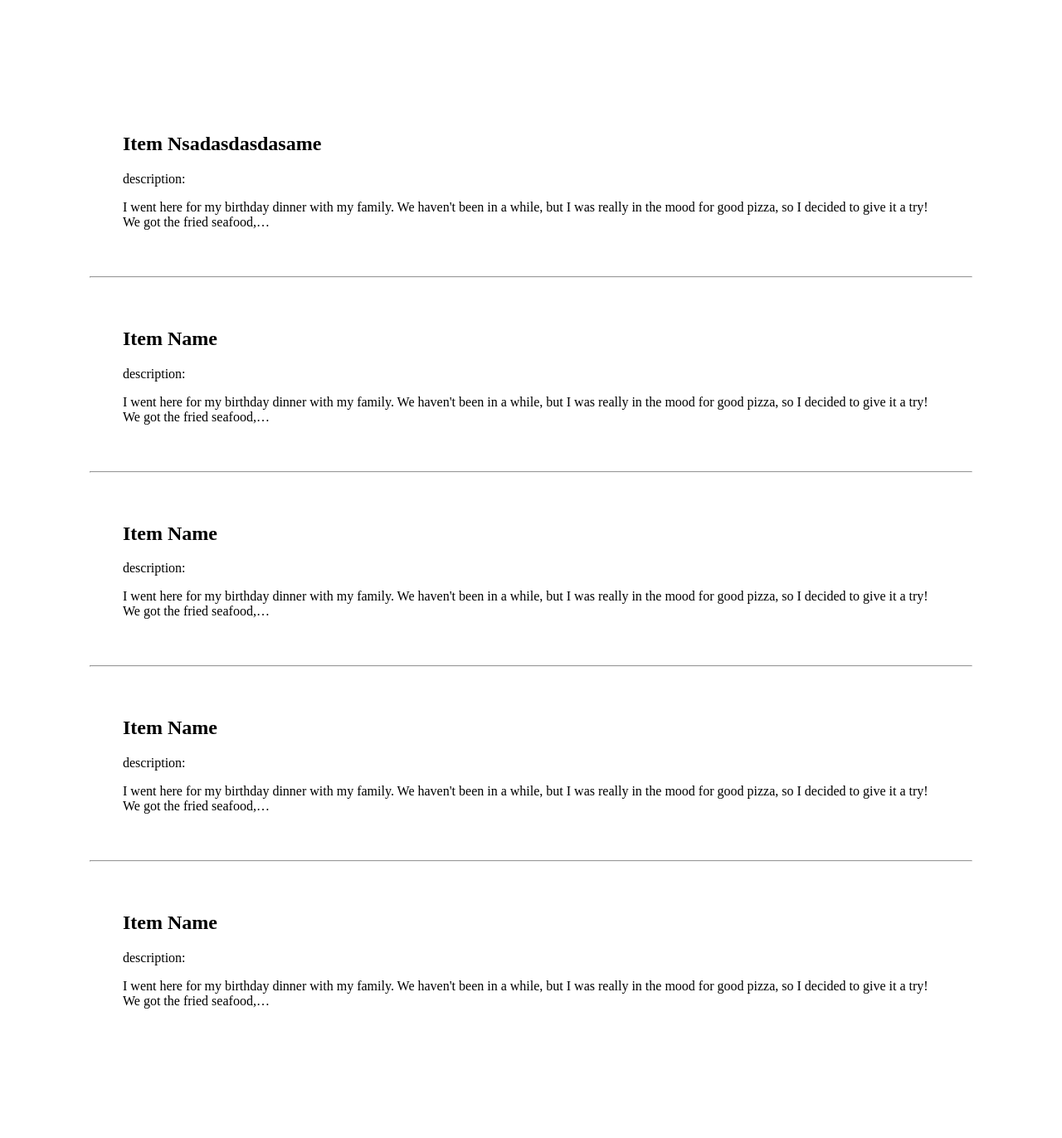
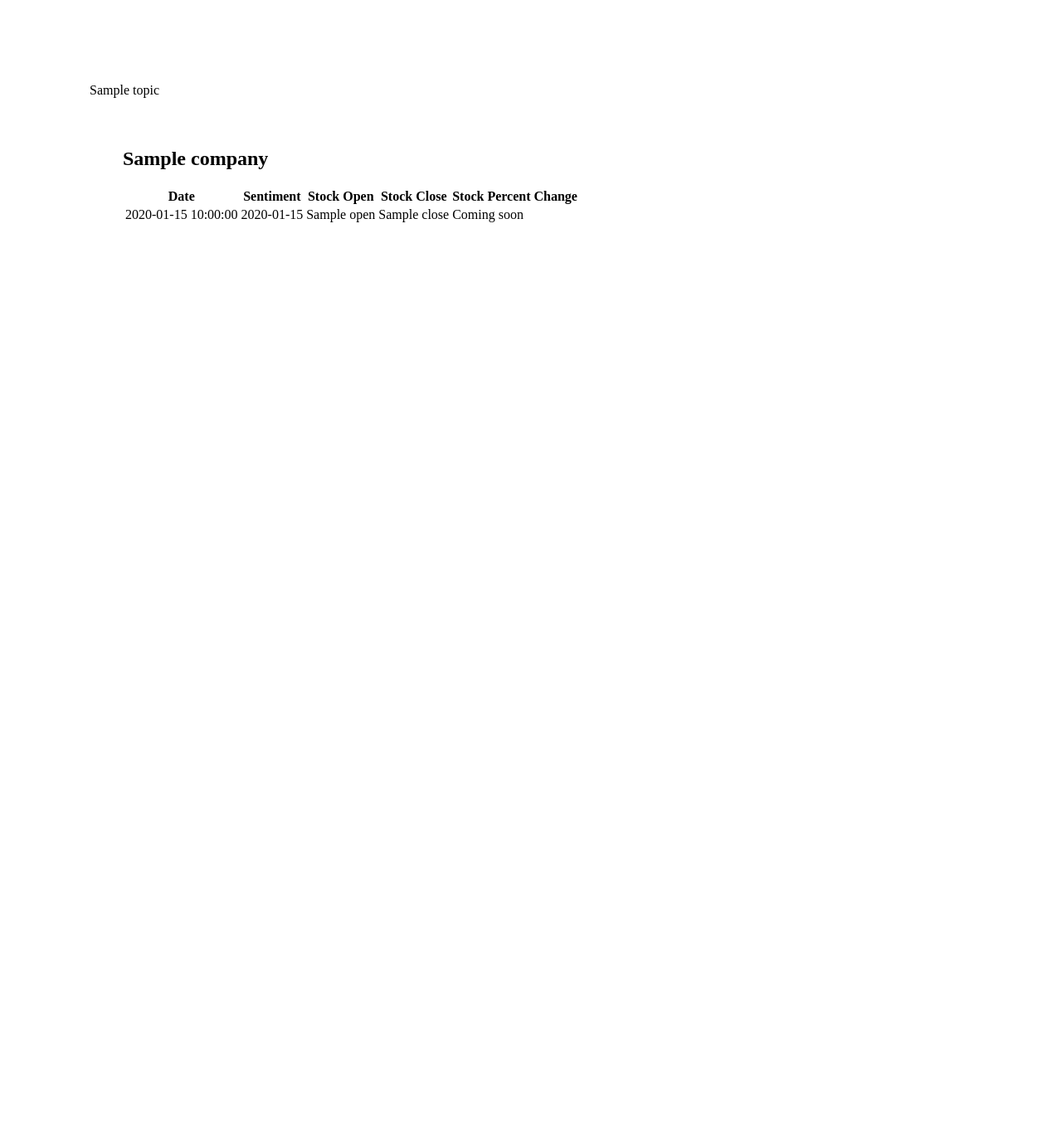
Before and after one commit to HarleyVanselow/alphaNews, a Flask app: template HackathonUI/app/template/html/result.html in a window 1280 px wide. Shown: the whole page at 83% size. After the commit the page ends 268 px from the top, so only its background shows below. Run offline with Flask 2, Linux system fonts and the light colour scheme; the template is opened without the code that fills it: most values are stand-ins (such as "Sample title", 1, 10 or a date in 2020).

Commit message:
Integration with UI

```diff
--- a/HackathonUI/app/controller.py
+++ b/HackathonUI/app/controller.py
@@ -15,8 +15,10 @@ def home_page():
 @app.route('/result')
 def search_result():
     query = request.args.get('query')
+    print(query)
     results = searchTopic(query)
-    return render_template('result.html', title='Home', query=results)
+    print(results)
+    return render_template('result.html', title='Home', results=results)
 
 
 if __name__ == '__main__':
--- a/HackathonUI/app/template/html/home.html
+++ b/HackathonUI/app/template/html/home.html
@@ -20,10 +20,8 @@
                 <path d="M12 2C8.13 2 5 5.13 5 9c0 5.25 7 13 7 13s7-7.75 7-13c0-3.87-3.13-7-7-7zm0 9.5c-1.38 0-2.5-1.12-2.5-2.5s1.12-2.5 2.5-2.5 2.5 1.12 2.5 2.5-1.12 2.5-2.5 2.5z"></path>
               </svg>
             </div>
-            <input id="search" type="text" placeholder="What are you looking for?" />
+            <input id="search" type="text" placeholder="What are you looking for?" name="query"/>
           </div>
-
-
           <div class="input-field fifth-wrap">
             <button class="btn-search" type="submit">SEARCH</button>
           </div>
--- a/HackathonUI/app/template/html/result.html
+++ b/HackathonUI/app/template/html/result.html
@@ -3,41 +3,36 @@
 <head>
     <meta charset="UTF-8">
     <title>Title</title>
-        <link rel="stylesheet" href="{{ url_for('static', filename='css/result.css') }}" />
+    <link rel="stylesheet" href="{{ url_for('static', filename='css/result.css') }}"/>
 
 </head>
 <body>
-    <div class="container">
-        <div class="item">
-            <h2>Item Nsadasdasdasame</h2>
-            <label>description:</label>
-            <p>I went here for my birthday dinner with my family. We haven't been in a while, but I was really in the mood for good pizza, so I decided to give it a try! We got the fried seafood,…</p>
-        </div>
-        <hr>
-        <div class="item">
-            <h2>Item Name</h2>
-            <label>description:</label>
-            <p>I went here for my birthday dinner with my family. We haven't been in a while, but I was really in the mood for good pizza, so I decided to give it a try! We got the fried seafood,…</p>
-        </div>
-        <hr>
-        <div class="item">
-            <h2>Item Name</h2>
-            <label>description:</label>
-            <p>I went here for my birthday dinner with my family. We haven't been in a while, but I was really in the mood for good pizza, so I decided to give it a try! We got the fried seafood,…</p>
-        </div>
-        <hr>
-        <div class="item">
-            <h2>Item Name</h2>
-            <label>description:</label>
-            <p>I went here for my birthday dinner with my family. We haven't been in a while, but I was really in the mood for good pizza, so I decided to give it a try! We got the fried seafood,…</p>
-        </div>
-        <hr>
-        <div class="item">
-            <h2>Item Name</h2>
-            <label>description:</label>
-            <p>I went here for my birthday dinner with my family. We haven't been in a while, but I was really in the mood for good pizza, so I decided to give it a try! We got the fried seafood,…</p>
-        </div>
+<div class="container">
+    <div>{{results['topic']}}</div>
+    {% for company in results['companies'] %}
+    <div class="item">
+        <h2>{{company['name']}}</h2>
+        <table>
+            <tr>
+                <th>Date</th>
+                <th>Sentiment</th>
+                <th>Stock Open</th>
+                <th>Stock Close</th>
+                <th>Stock Percent Change</th>
+            </tr>
+        {% for article in company['articles'] %}
+            <tr>
+                <td>{{article['date']}}</td>
+                <td>{{article['sentiment']}}</td>
+                <td>{{article['open']}}</td>
+                <td>{{article['close']}}</td>
+                <td>Coming soon</td>
+            </tr>
+        {% endfor %}
+        </table>
     </div>
+    {% endfor %}
+</div>
 
 </body>
 </html>
--- a/main.py
+++ b/main.py
@@ -14,9 +14,10 @@ def searchTopic(topic):
     load = json.load(open("../../key.json", 'r'))
     sentiment_api_key = load["sentimentApiKey"]
     search_api_key = load["searchApiKey"]
+    stock_api_key = load["stockApiKey"]
 
-    company_results = getCompaniesData(search_api_key, search_api_key)
+    company_results = getCompaniesData(search_api_key, topic)
     with_sentiment = sentiment(company_results, sentiment_api_key)
-    with_stocks = getStockDeltas(with_sentiment)
+    with_stocks = getStockDeltas(with_sentiment, stock_api_key)
     # with_correlation = getCorrelation(with_stocks)
     return with_stocks
```
Also changed, not shown: alphaNews/stock.py (+7 -7 lines), test.py (+9 -2 lines).
